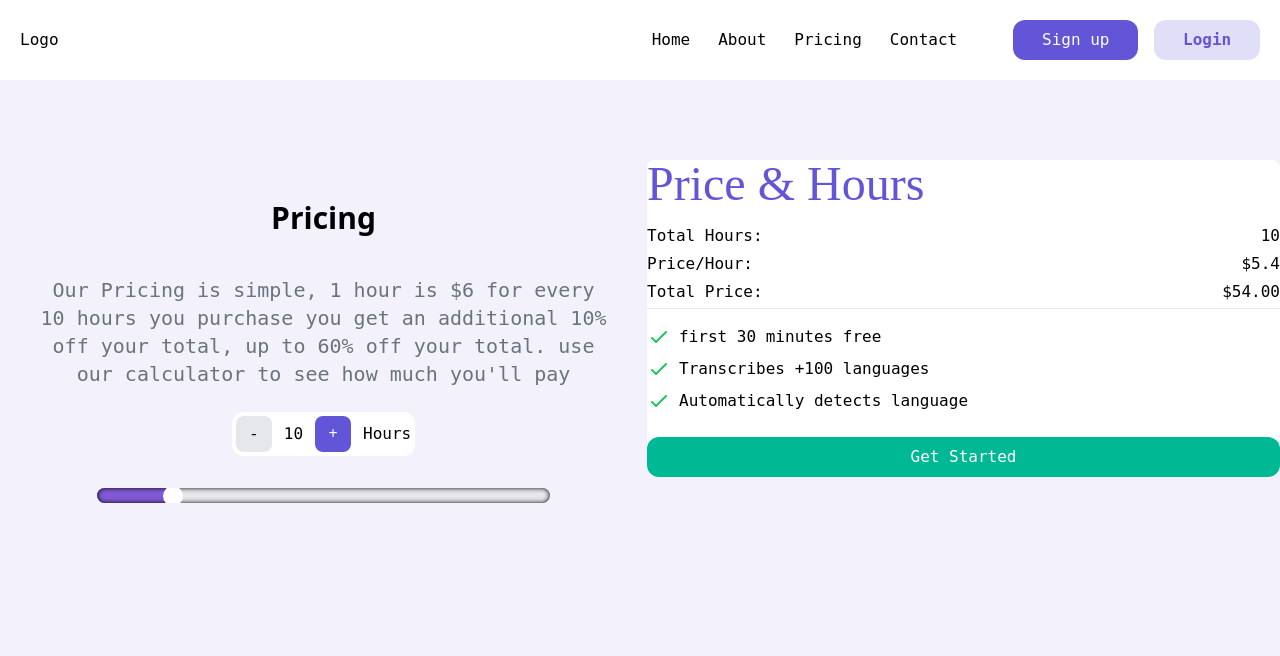
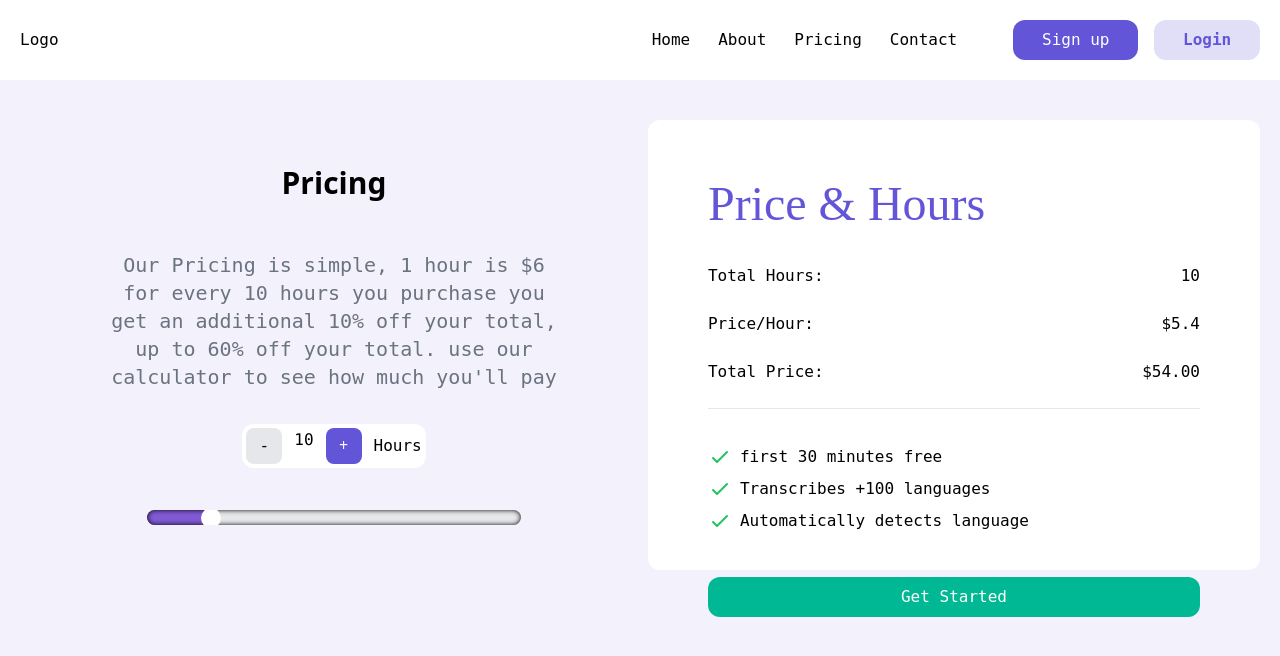
Before and after one commit to gosvig123/scriby, a Next.js app: page /pricing in a window 1280 px wide. Shown: the top 656 px of the page. Built offline with nearby package versions, Linux system fonts and the light colour scheme.

Commit message:
style changes pricing card

```diff
--- a/src/components/PricingCard.tsx
+++ b/src/components/PricingCard.tsx
@@ -40,7 +40,7 @@ const PricingCard: React.FC<PricingCardProps> = ({
   // TODO center the bullet points in the open space
 
   return (
-    <div className='bg-white rounded-lg mt-10 h-full w-full'>
+    <div className='bg-white rounded-lg mt-10 h-full w-full flex flex-col gap-5 px-5'>
       <h2 className='text-5xl purpleText   mb-4'>Price & Hours</h2>
       <div className='flex justify-between items-center mb-1'>
         <p>Total Hours:</p>
--- a/src/pages/pricing.tsx
+++ b/src/pages/pricing.tsx
@@ -27,10 +27,10 @@ export default function Pricing() {
   }, [hours, pricePerHour]);
 
   return (
-    <div className='w-screen h-full '>
+    <div className='w-screen h-screen overflow-hidden'>
       <Header user={undefined} />
-      <div className='flex w-full   h-full '>
-        <div className='w-3/5 h-full text-center  items-center p-10 flex flex-col '>
+      <div className='flex w-full h-3/4 px-5 '>
+        <div className='w-3/5 h-3/4 text-center  flex-auto justify-around items-center px-20 flex flex-col '>
           <h1 className='text-3xl font-sans font-bold mt-20 mb-10'>
             Pricing
           </h1>
@@ -43,7 +43,7 @@ export default function Pricing() {
           <ButtonCounter hours={hours} setHours={setHours} />
           <Slider hours={hours} setHours={setHours} />
         </div>
-        <div className='w-3/5 h-full flex flex-col mt-10 items-center'>
+        <div className='w-3/5 h-3/4 rounded-xl justify-center  flex flex-col mt-10 bg-white mx-auto p-10'>
           <PricingCard
             price={pricePerHour}
             hours={hours}
```
